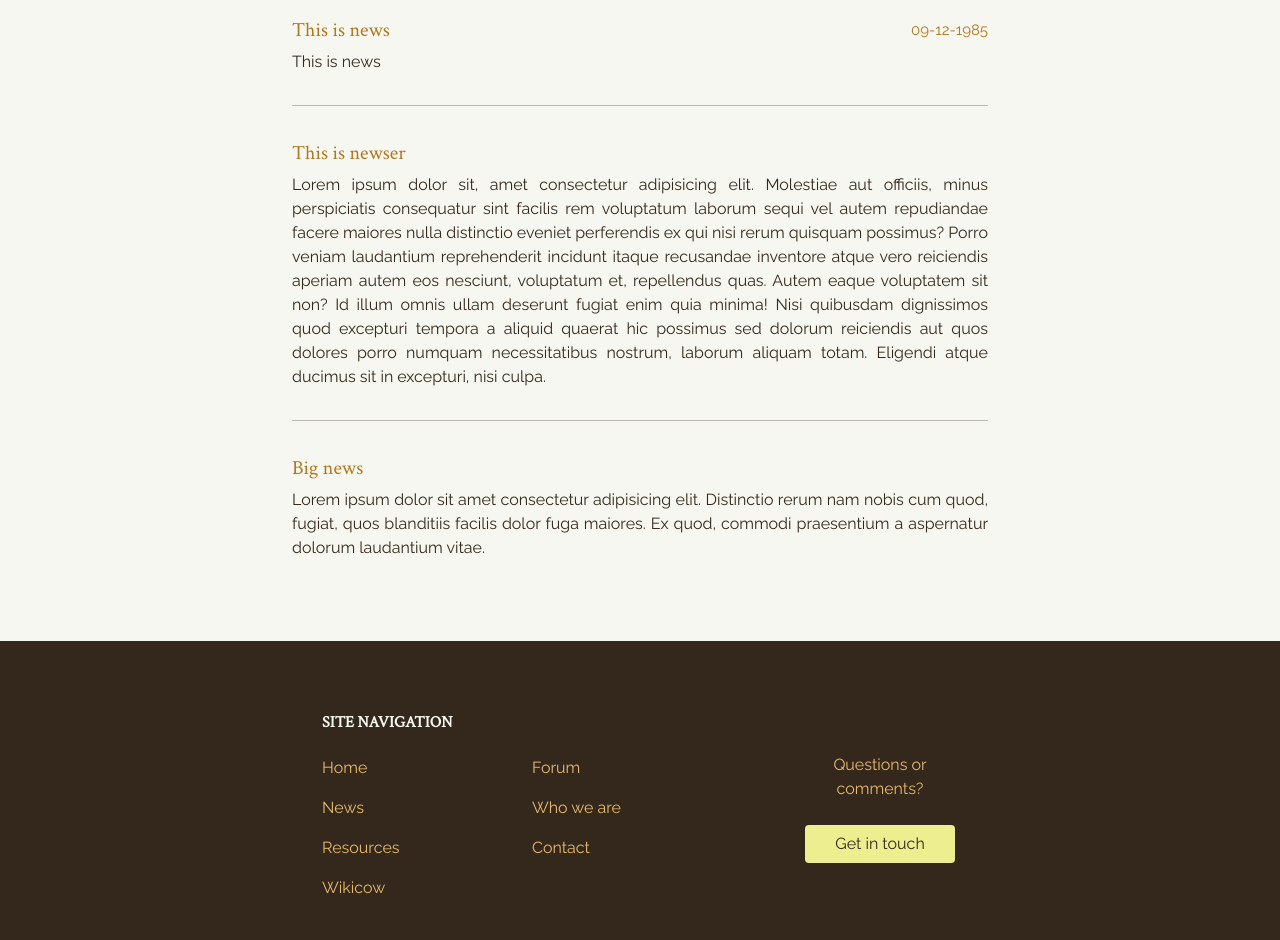
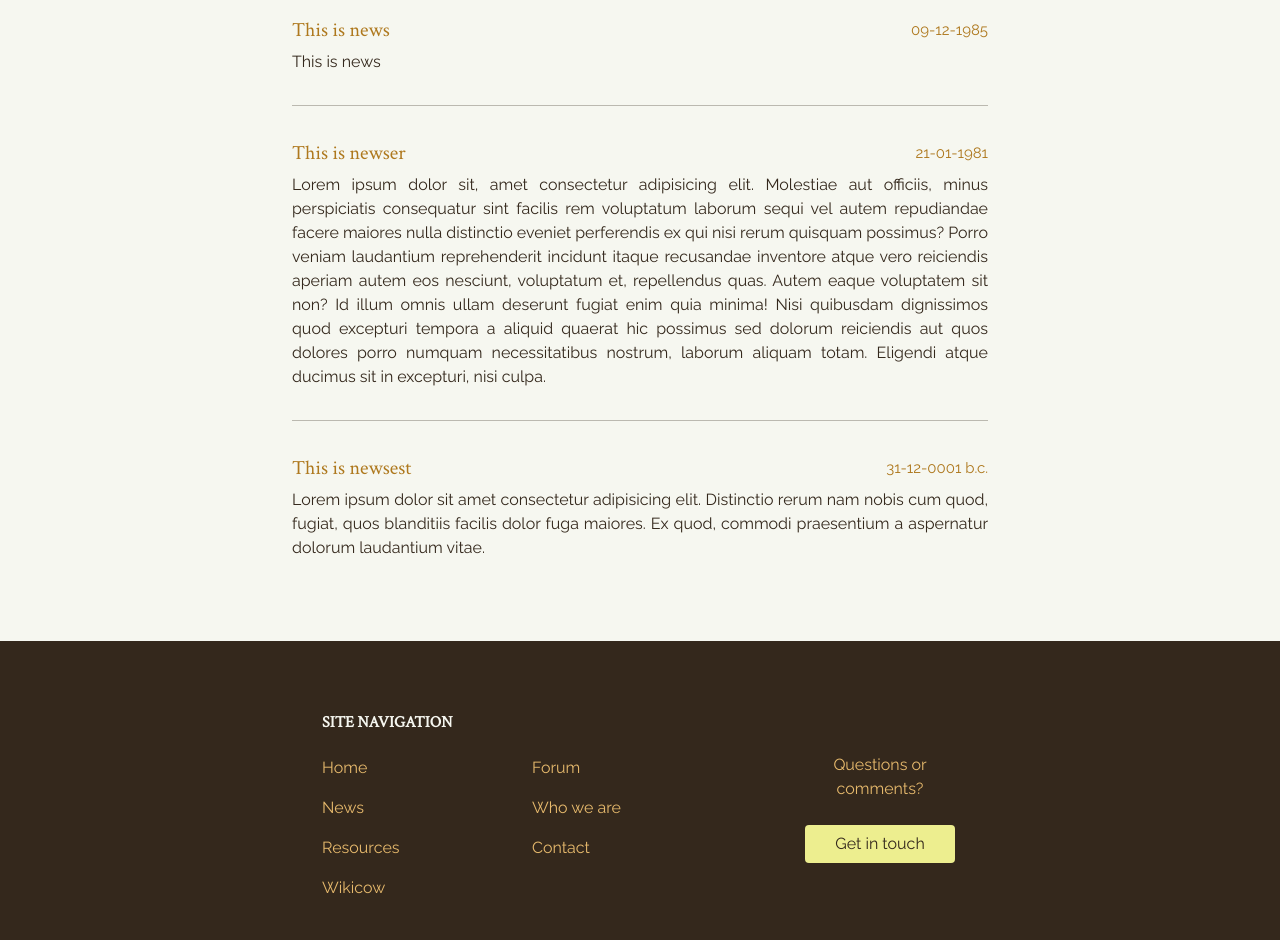
Before and after one commit to Hamleyburger/Fecobiome-static-firststeps, a plain HTML site: page index.html in a window 1280 px wide. Shown: the part 847-1787 px from the top of the page. Drawn offline with nearby package versions, Linux system fonts and the light colour scheme.

Commit message:
better news

```diff
--- a/index.html
+++ b/index.html
@@ -34,10 +34,10 @@
     <script type="text/javascript" src="./static/scripts.js"></script>
 
     <title>Fecobiome Initiative - Home</title>
-
 </head>
 
 <body>
+    <!-- NAV -->
     <header class="nav-panel">
 
         <nav class="navbar navbar-expand-lg">
@@ -72,7 +72,7 @@
         </nav>
     </header>
 
-
+    <!-- HERO -->
     <div role="complementary" class="container-fluid hero-section">
         <div class="hero-title-group">
             <h1 class="hero-title">Fecobiome Initiative</h1>
@@ -81,24 +81,21 @@
     </div>
 
     <main>
-
-
         <section class="FBI-max-width container-fluid">
-
             <div class="news">
                 <ul>
                     <li>
-                        <h5><span>
-
-                                This is news
-                            </span>
+                        <h5>
+                            <span>This is news</span>
                             <span class="news-date">09-12-1985</span>
                         </h5>
                         <p>This is news</p>
-
                     </li>
                     <li>
-                        <h5>This is newser</h5>
+                        <h5>
+                            <span>This is newser</span>
+                            <span class="news-date">21-01-1981</span>
+                        </h5>
                         <p>Lorem ipsum dolor sit, amet consectetur adipisicing elit. Molestiae aut officiis, minus
                             perspiciatis consequatur sint facilis rem voluptatum laborum sequi vel autem repudiandae
                             facere maiores nulla distinctio eveniet perferendis ex qui nisi rerum quisquam possimus?
@@ -110,7 +107,10 @@
                             ducimus sit in excepturi, nisi culpa.</p>
                     </li>
                     <li>
-                        <h5>Big news</h5>
+                        <h5>
+                            <span>This is newsest</span>
+                            <span class="news-date">31-12-0001 b.c.</span>
+                        </h5>
                         <p>Lorem ipsum dolor sit amet consectetur adipisicing elit. Distinctio rerum nam nobis cum quod,
                             fugiat, quos blanditiis facilis dolor fuga maiores. Ex quod, commodi praesentium a
                             aspernatur dolorum laudantium vitae.</p>
```
Also changed, not shown: 1 other file.
